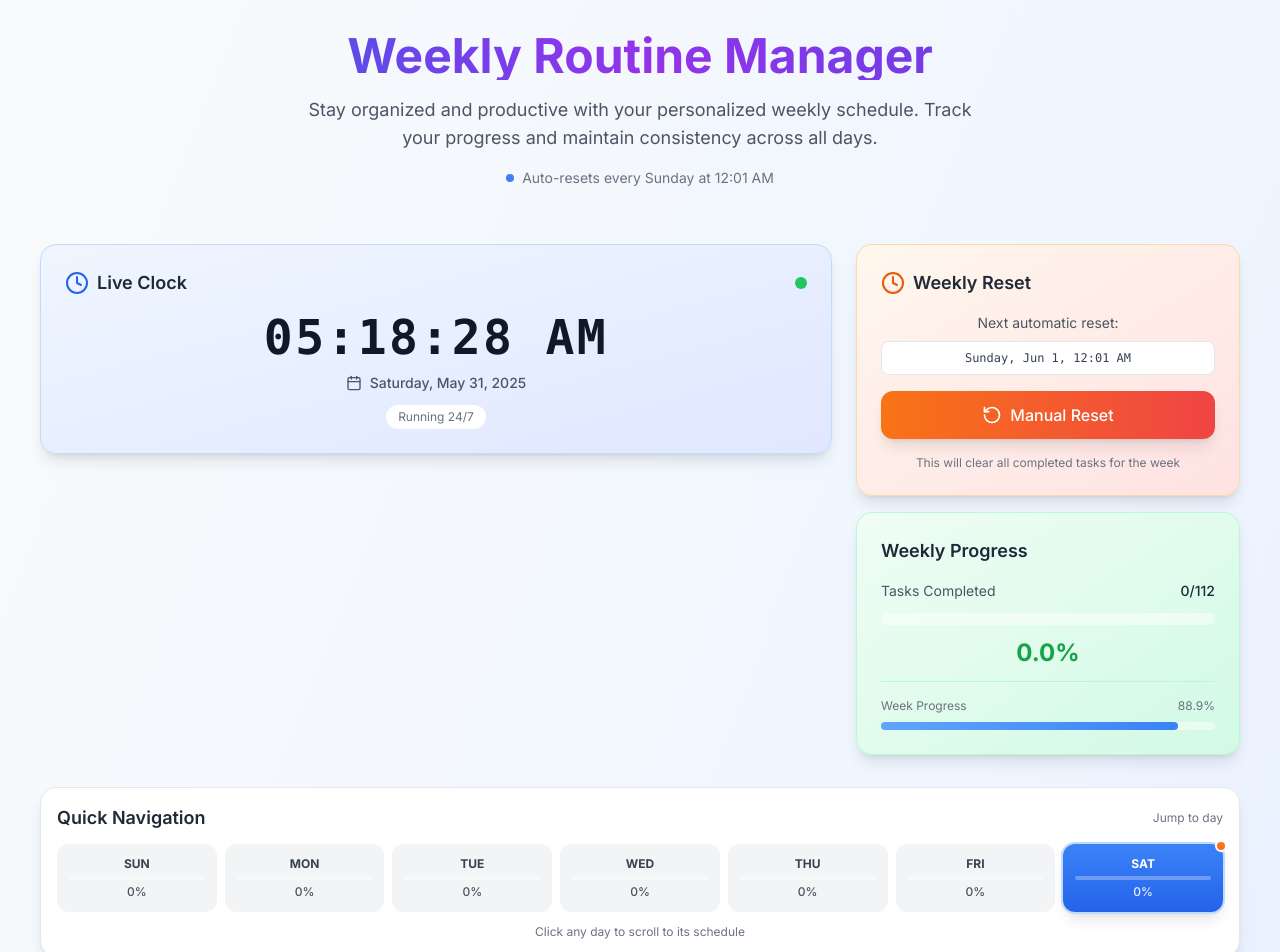
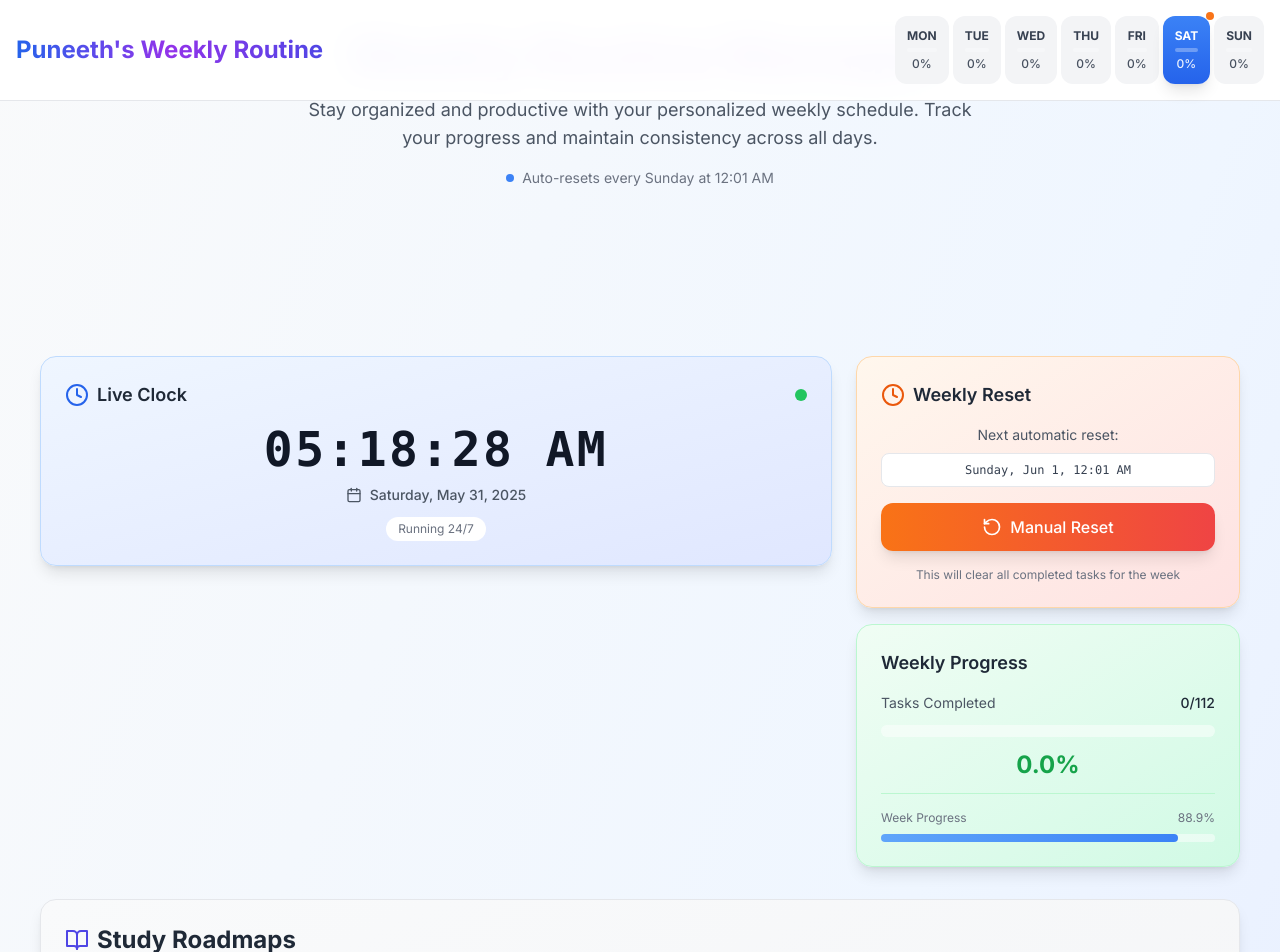
Before and after one commit to Puneeth067/weekly-routine-manager, a Next.js app: page / in a window 1280 px wide. Shown: the top 952 px of the page. Built offline with nearby package versions, Linux system fonts and the light colour scheme.

Commit message:
created header

```diff
--- a/src/components/DayNavigation.tsx
+++ /dev/null
@@ -1,107 +0,0 @@
-// src/components/DayNavigation.tsx
-'use client';
-
-import { WeekDay, WeeklyRoutine } from '@/types';
-
-interface DayNavigationProps {
-  currentDay: WeekDay;
-  onDayClick: (day: WeekDay) => void;
-  completedTasks: Record<string, boolean>;
-  routine: WeeklyRoutine;
-}
-
-const DayNavigation: React.FC<DayNavigationProps> = ({
-  currentDay,
-  onDayClick,
-  completedTasks,
-  routine
-}) => {
-  const days: WeekDay[] = ['Sunday', 'Monday', 'Tuesday', 'Wednesday', 'Thursday', 'Friday', 'Saturday'];
-
-  const getDayProgress = (day: WeekDay) => {
-    const dayTasks = routine[day] || [];
-    if (dayTasks.length === 0) return 0;
-
-    const completed = dayTasks.filter(task => completedTasks[task.id]).length;
-    return (completed / dayTasks.length) * 100;
-  };
-
-  const getDayAbbreviation = (day: WeekDay) => {
-    return day.slice(0, 3).toUpperCase();
-  };
-
-  return (
-    <div className="bg-white dark:bg-gray-800 rounded-2xl shadow-lg border border-gray-200 dark:border-gray-700 p-4">
-      <div className="flex items-center justify-between mb-3">
-        <h3 className="text-lg font-semibold text-gray-800 dark:text-gray-200">
-          Quick Navigation
-        </h3>
-        <div className="text-xs text-gray-500 dark:text-gray-400">
-          Jump to day
-        </div>
-      </div>
-
-      <div className="grid grid-cols-7 gap-2">
-        {days.map((day) => {
-          const isCurrentDay = day === currentDay;
-          const progress = getDayProgress(day);
-          const isCompleted = progress === 100;
-
-          return (
-            <button
-              key={day}
-              onClick={() => onDayClick(day)}
-              className={`relative p-3 rounded-xl font-medium text-sm transition-all duration-200 hover:scale-105 active:scale-95 ${
-                isCurrentDay
-                  ? 'bg-gradient-to-b from-blue-500 to-blue-600 text-white shadow-lg ring-2 ring-blue-200 dark:ring-blue-700'
-                  : isCompleted
-                  ? 'bg-gradient-to-b from-green-500 to-green-600 text-white shadow-md hover:shadow-lg'
-                  : 'bg-gray-100 dark:bg-gray-700 text-gray-700 dark:text-gray-300 hover:bg-gray-200 dark:hover:bg-gray-600'
-              }`}
-            >
-              <div className="flex flex-col items-center space-y-1">
-                <span className="font-bold text-xs">
-                  {getDayAbbreviation(day)}
-                </span>
-
-                {/* Progress indicator */}
-                <div className="w-full h-1 bg-white/30 rounded-full overflow-hidden">
-                  <div
-                    className={`h-full transition-all duration-500 ${
-                      isCurrentDay
-                        ? 'bg-white'
-                        : isCompleted
-                        ? 'bg-white'
-                        : 'bg-blue-500'
-                    }`}
-                    style={{ width: `${progress}%` }}
-                  />
-                </div>
-
-                <span className="text-xs font-medium opacity-90">
-                  {Math.round(progress)}%
-                </span>
-              </div>
-
-              {/* Current day indicator */}
-              {isCurrentDay && (
-                <div className="absolute -top-1 -right-1 w-3 h-3 bg-orange-500 rounded-full border-2 border-white dark:border-gray-800 animate-pulse" />
-              )}
-
-              {/* Completion badge */}
-              {isCompleted && !isCurrentDay && (
-                <div className="absolute -top-1 -right-1 w-3 h-3 bg-green-400 rounded-full border-2 border-white dark:border-gray-800" />
-              )}
-            </button>
-          );
-        })}
-      </div>
-
-      <div className="mt-3 text-xs text-gray-500 dark:text-gray-400 text-center">
-        Click any day to scroll to its schedule
-      </div>
-    </div>
-  );
-};
-
-export default DayNavigation;
--- a/src/components/WeeklyPlanner.tsx
+++ b/src/components/WeeklyPlanner.tsx
@@ -7,7 +7,6 @@ import { useLocalStorage } from '@/hooks/useLocalStorage';
 import { getCurrentDay, isTimeForWeeklyReset, getWeekProgress } from '@/utils/dateUtils';
 import { getAllTaskIds } from '@/data/routineData';
 import DaySchedule from './DaySchedule';
-import DayNavigation from './DayNavigation';
 import ResetButton from './ResetButton';
 import Clock from './Clock';
 import StudyRoadmap from './StudyRoadmap';
@@ -26,6 +25,7 @@ const WeeklyPlanner: React.FC<WeeklyPlannerProps> = ({ routine }) => {
   const [currentDay, setCurrentDay] = useState<WeekDay>('Monday');
   const [weekProgress, setWeekProgress] = useState(0);
   const [isResetting, setIsResetting] = useState(false);
+  const [isScrolled, setIsScrolled] = useState(false);
 
   // Refs for day schedule cards to enable smooth scrolling
   const dayRefs = useRef<Record<WeekDay, HTMLDivElement | null>>({
@@ -37,6 +37,17 @@ const WeeklyPlanner: React.FC<WeeklyPlannerProps> = ({ routine }) => {
     Friday: null,
     Saturday: null,
   });
+
+  // Scroll handler for header minimization
+  useEffect(() => {
+    const handleScroll = () => {
+      const scrollTop = window.scrollY;
+      setIsScrolled(scrollTop > 100);
+    };
+
+    window.addEventListener('scroll', handleScroll);
+    return () => window.removeEventListener('scroll', handleScroll);
+  }, []);
 
   // Update current day and week progress
   useEffect(() => {
@@ -100,10 +111,13 @@ const WeeklyPlanner: React.FC<WeeklyPlannerProps> = ({ routine }) => {
   const handleDayClick = useCallback((day: WeekDay) => {
     const dayElement = dayRefs.current[day];
     if (dayElement) {
-      dayElement.scrollIntoView({
-        behavior: 'smooth',
-        block: 'center',
-        inline: 'nearest'
+      // Account for sticky header height
+      const headerHeight = isScrolled ? 80 : 120;
+      const elementTop = dayElement.offsetTop - headerHeight;
+
+      window.scrollTo({
+        top: elementTop,
+        behavior: 'smooth'
       });
 
       // Add a subtle highlight effect
@@ -112,7 +126,7 @@ const WeeklyPlanner: React.FC<WeeklyPlannerProps> = ({ routine }) => {
         dayElement.classList.remove('animate-pulse');
       }, 1000);
     }
-  }, []);
+  }, [isScrolled]);
 
   const days: WeekDay[] = ['Monday', 'Tuesday', 'Wednesday', 'Thursday', 'Friday', 'Saturday', 'Sunday'];
 
@@ -123,6 +137,98 @@ const WeeklyPlanner: React.FC<WeeklyPlannerProps> = ({ routine }) => {
   const overallProgress = totalTasks > 0 ? (completedCount / totalTasks) * 100 : 0;
 
   return (
+    <div className="relative">
+      {/* Sticky Header with Day Navigation */}
+      <div className={`fixed top-0 left-0 right-0 z-50 bg-white/95 dark:bg-gray-900/95 backdrop-blur-lg border-b border-gray-200 dark:border-gray-700 transition-all duration-300 ${
+        isScrolled ? 'py-2' : 'py-4'
+      }`}>
+        <div className="max-w-7xl mx-auto px-4">
+          <div className="flex items-center justify-between">
+            {/* App Title */}
+            <div className={`flex items-center space-x-4 transition-all duration-300 ${
+              isScrolled ? 'scale-90' : 'scale-100'
+            }`}>
+              <h1 className={`font-bold bg-gradient-to-r from-blue-600 via-purple-600 to-indigo-600 bg-clip-text text-transparent transition-all duration-300 ${
+                isScrolled ? 'text-lg' : 'text-2xl'
+              }`}>
+                Puneeth&apos;s Weekly Routine
+              </h1>
+              {isScrolled && (
+                <div className="text-sm text-gray-600 dark:text-gray-400">
+                  {completedCount}/{totalTasks} tasks • {overallProgress.toFixed(0)}%
+                </div>
+              )}
+            </div>
+
+            {/* Compact Day Navigation */}
+            <div className={`transition-all duration-300 ${
+              isScrolled ? 'scale-95' : 'scale-100'
+            }`}>
+              <div className="flex items-center space-x-1">
+                {days.map((day) => {
+                  const isCurrentDay = day === currentDay;
+                  const dayTasks = routine[day] || [];
+                  const dayCompleted = dayTasks.filter(task => completedTasks[task.id]).length;
+                  const dayTotal = dayTasks.length;
+                  const dayProgress = dayTotal > 0 ? (dayCompleted / dayTotal) * 100 : 0;
+                  const isDayCompleted = dayProgress === 100;
+
+                  return (
+                    <button
+                      key={day}
+                      onClick={() => handleDayClick(day)}
+                      className={`relative ${isScrolled ? 'p-2' : 'p-3'} rounded-xl font-medium text-xs transition-all duration-200 hover:scale-105 active:scale-95 ${
+                        isCurrentDay
+                          ? 'bg-gradient-to-b from-blue-500 to-blue-600 text-white shadow-lg'
+                          : isDayCompleted
+                          ? 'bg-gradient-to-b from-green-500 to-green-600 text-white shadow-md'
+                          : 'bg-gray-100 dark:bg-gray-700 text-gray-700 dark:text-gray-300 hover:bg-gray-200 dark:hover:bg-gray-600'
+                      }`}
+                      title={`${day}: ${dayCompleted}/${dayTotal} tasks (${dayProgress.toFixed(0)}%)`}
+                    >
+                      <div className="flex flex-col items-center space-y-1">
+                        <span className="font-bold">
+                          {day.slice(0, isScrolled ? 1 : 3).toUpperCase()}
+                        </span>
+
+                        {!isScrolled && (
+                          <>
+                            {/* Progress indicator */}
+                            <div className="w-full h-1 bg-white/30 rounded-full overflow-hidden">
+                              <div
+                                className={`h-full transition-all duration-500 ${
+                                  isCurrentDay || isDayCompleted ? 'bg-white' : 'bg-blue-500'
+                                }`}
+                                style={{ width: `${dayProgress}%` }}
+                              />
+                            </div>
+                            <span className="text-xs font-medium opacity-90">
+                              {Math.round(dayProgress)}%
+                            </span>
+                          </>
+                        )}
+                      </div>
+
+                      {/* Current day indicator */}
+                      {isCurrentDay && (
+                        <div className="absolute -top-1 -right-1 w-2 h-2 bg-orange-500 rounded-full animate-pulse" />
+                      )}
+
+                      {/* Completion badge */}
+                      {isDayCompleted && !isCurrentDay && (
+                        <div className="absolute -top-1 -right-1 w-2 h-2 bg-green-400 rounded-full" />
+                      )}
+                    </button>
+                  );
+                })}
+              </div>
+            </div>
+          </div>
+        </div>
+      </div>
+
+      {/* Main Content with top padding to account for sticky header */}
+      <div className={`transition-all duration-300 ${isScrolled ? 'pt-20' : 'pt-28'}`}>
         <div className="max-w-7xl mx-auto p-6 space-y-6">
           {/* Header with Clock and Stats */}
           <div className="grid grid-cols-1 lg:grid-cols-3 gap-6 mb-8">
@@ -174,14 +280,6 @@ const WeeklyPlanner: React.FC<WeeklyPlannerProps> = ({ routine }) => {
             </div>
           </div>
 
-      {/* Day Navigation */}
-      <DayNavigation
-        currentDay={currentDay}
-        onDayClick={handleDayClick}
-        completedTasks={completedTasks}
-        routine={routine}
-      />
-
           {/* Study Roadmap Section */}
           <StudyRoadmap />
 
@@ -216,6 +314,8 @@ const WeeklyPlanner: React.FC<WeeklyPlannerProps> = ({ routine }) => {
             </div>
           </div>
         </div>
+      </div>
+    </div>
   );
 };
 
```
Lines whose indentation alone changed are shown as unchanged.
